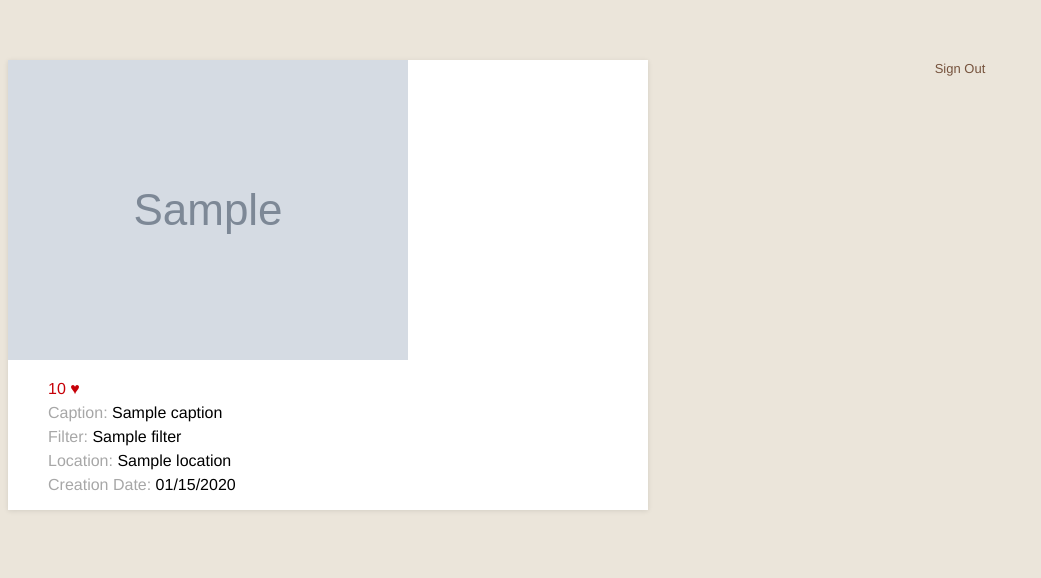
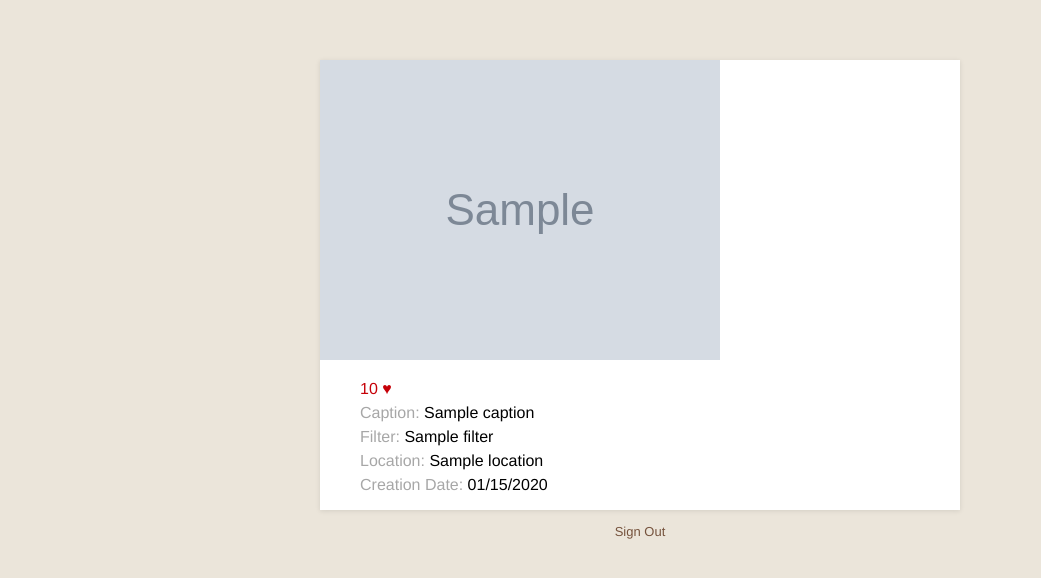
Before and after one commit to DandiW/InstaColor, a Flask app: template templates/photo.html in a window 1280 px wide. Shown: the top 578 px of the page, without its empty margins (0-1041 px from the left). Run offline with Flask 2, Linux system fonts and the light colour scheme; the template is opened without the code that fills it: most values are stand-ins (such as "Sample title", 1, 10 or a date in 2020); grey boxes marked "Sample" are stand-in pictures.

Commit message:
Improved photo UI

```diff
--- a/templates/photo.html
+++ b/templates/photo.html
@@ -5,6 +5,7 @@
 </head>
 
 <body>
+	<div id="holder">
 		<div id="container">
 			<img src="{{ photo.standard_resolution_url }}" />
 
@@ -27,6 +28,9 @@
 			</div>
 		</div>
 
+		<div class="clearFix"></div>
+	</div>
+
 	<div id="footer">
 		<p><a href="/signOut">Sign Out</a></p>
 	</div>
```
Lines whose indentation alone changed are shown as unchanged.
